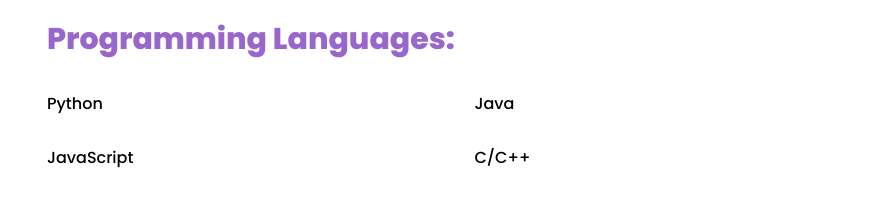
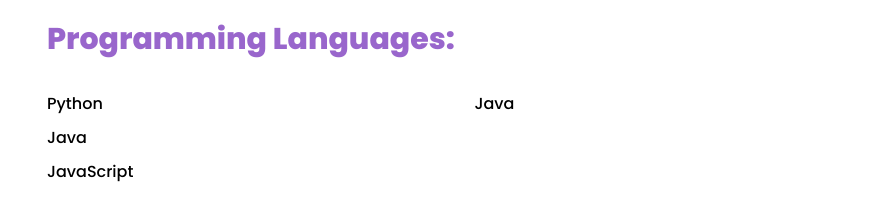
Before and after one commit to kamiyab786/kamiyab-portfolio, a plain HTML site: page index.html in a window 1280 px wide. Shown: the part 3480-3677 px from the top of the page, without its empty margins (323-1219 px from the left). Drawn offline with Linux system fonts and the light colour scheme; files whose address does not match are found by name.

Commit message:
Update index.html

```diff
--- a/index.html
+++ b/index.html
@@ -182,6 +182,8 @@
 							<div class="col-md-6 animate-box">
 								<div class="progress-wrap ftco-animate">
 									<h3>Python</h3>
+									<h3>Java</h3>
+									<h3>JavaScript</h3>
 								</div>
 							</div>
 							<div class="col-md-6 animate-box">
```
